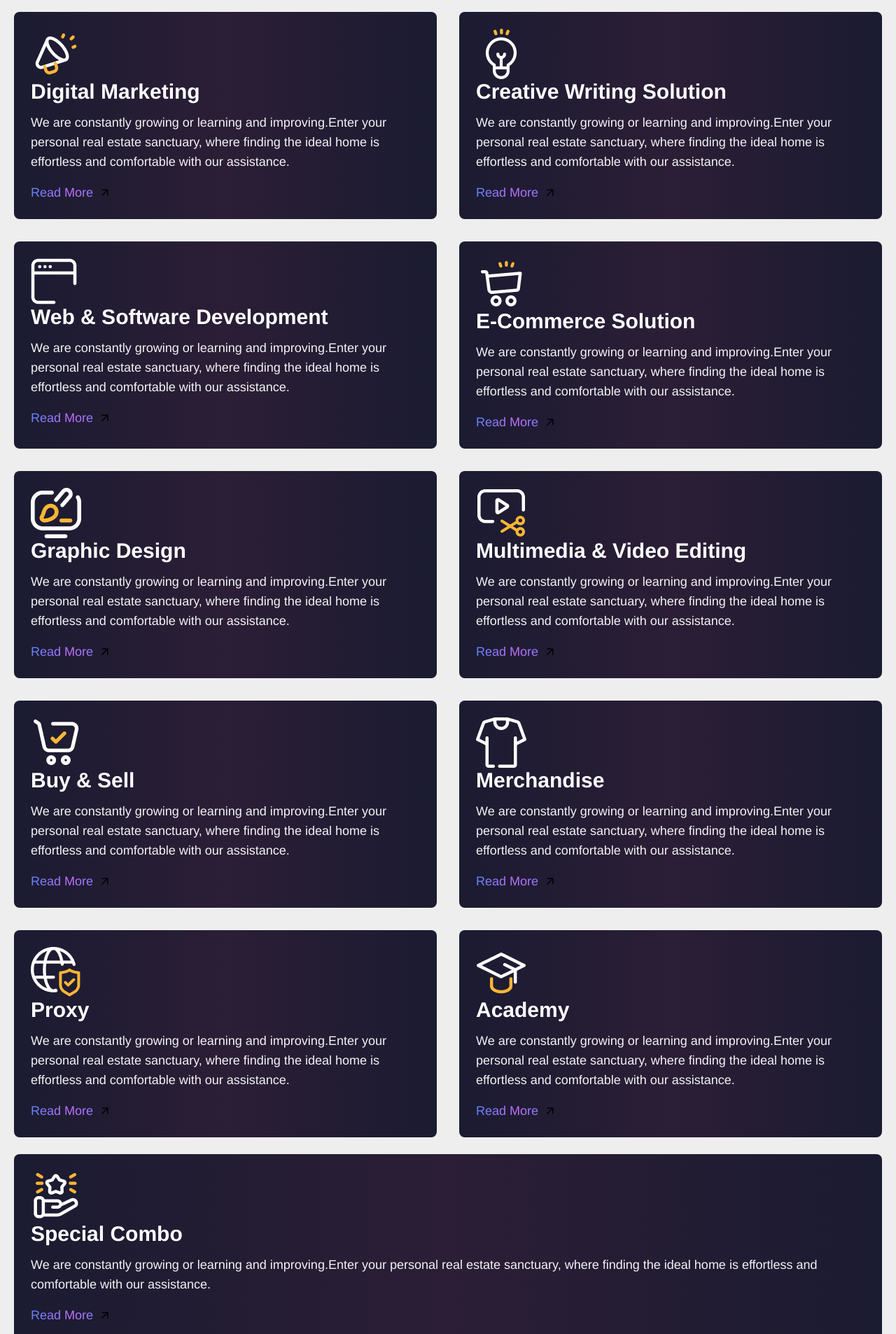
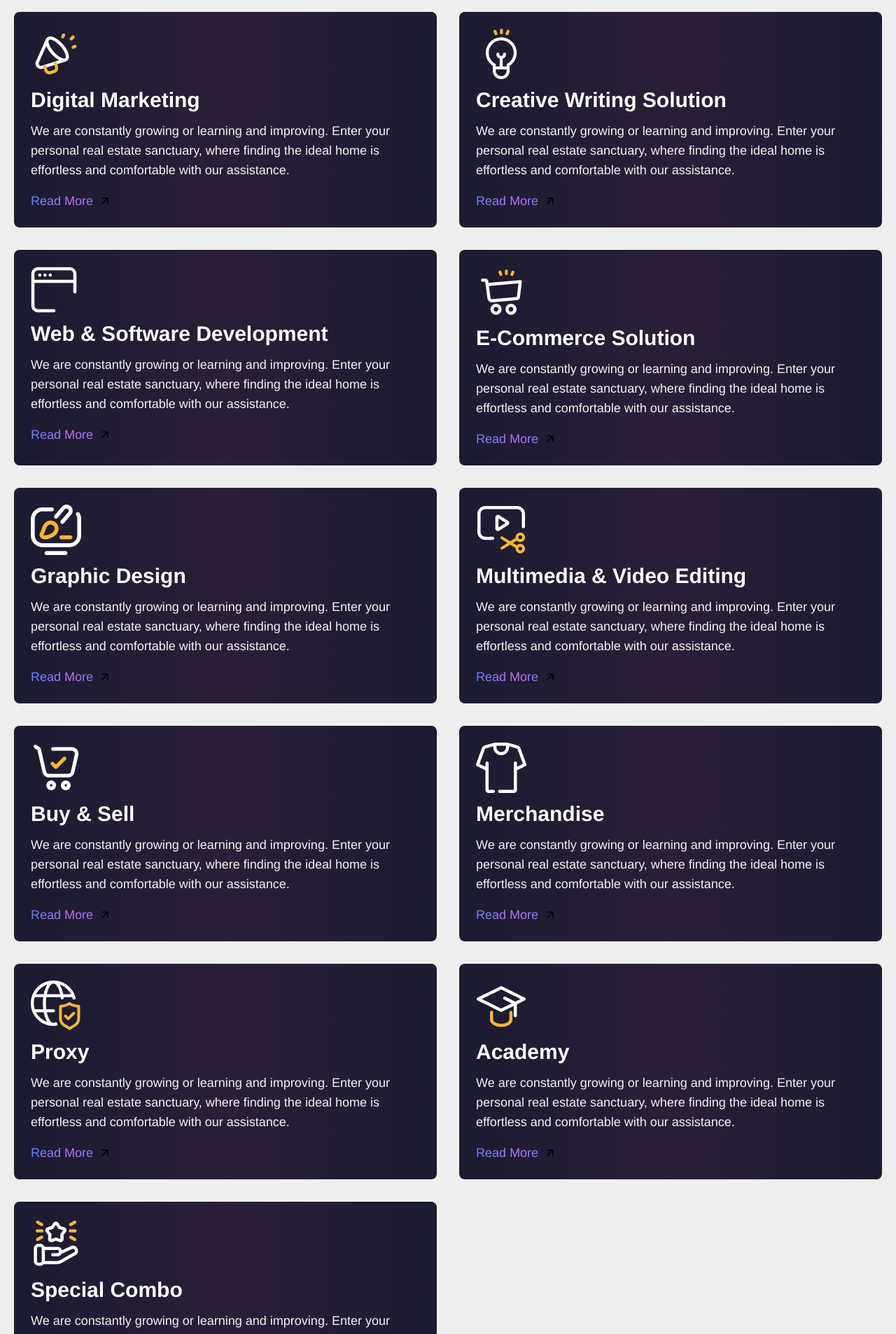
Before and after one commit to HumayunKabirSobuj/metro-solver, a React (Vite) app: page / in a window 1280 px wide. Shown: the part 6180-8086 px from the top of the page at 70% size. Built offline with nearby package versions, Linux system fonts and the light colour scheme.

Commit message:
responsive working

```diff
--- a/package.json
+++ b/package.json
@@ -16,6 +16,7 @@
     "react-dom": "^18.3.1",
     "react-icons": "^5.4.0",
     "react-router-dom": "^7.0.2",
+    "react-slick": "^0.30.2",
     "sort-by": "^1.2.0",
     "swiper": "^11.1.15"
   },
--- a/src/HomePageComponent/OurService.jsx
+++ b/src/HomePageComponent/OurService.jsx
@@ -1,7 +1,12 @@
-import { MdOutlineArrowOutward } from "react-icons/md";
 
 
-import plus from "../HomePagePhoto/banner4.png";
+import { MdOutlineArrowOutward } from "react-icons/md";
+import { Swiper, SwiperSlide } from "swiper/react";
+import "swiper/css";
+import "swiper/css/pagination";
+import { Pagination } from "swiper/modules";
+
+// Import Card Images
 import card1 from "../HomePagePhoto/serviceMike.png";
 import card2 from "../HomePagePhoto/serviceBulb.png";
 import card3 from "../HomePagePhoto/serviceWeb.png";
@@ -13,240 +18,81 @@ import card8 from "../HomePagePhoto/serviceMarchendise.png";
 import card9 from "../HomePagePhoto/serviceProxy.png";
 import card10 from "../HomePagePhoto/serviceAcademy.png";
 import card11 from "../HomePagePhoto/Frame (7).png";
+
 const OurService = () => {
+  const cards = [
+    { img: card1, title: "Digital Marketing" },
+    { img: card2, title: "Creative Writing Solution" },
+    { img: card3, title: "Web & Software Development" },
+    { img: card4, title: "E-Commerce Solution" },
+    { img: card5, title: "Graphic Design" },
+    { img: card6, title: "Multimedia & Video Editing" },
+    { img: card7, title: "Buy & Sell" },
+    { img: card8, title: "Merchandise" },
+    { img: card9, title: "Proxy" },
+    { img: card10, title: "Academy" },
+    { img: card11, title: "Special Combo" },
+  ];
+
   return (
-    <div className="lg:pb-[80px] md:pb-[50px] pb-[20px]">
+    <div>
       <div className="space-y-4 pb-12">
-        <h1 className="text-6xl font-semibold text-white text-center">
-          Our Service
-        </h1>
-        <p className="text-[#F3F3F4]  text-lg text-center">
-          Enter your personal real estate sanctuary, where finding the ideal
-          home is
-          <br />
+        <h1 className="lg:text-6xl text-[28px] font-semibold text-white text-center">Our Service</h1>
+        <p className="text-[#F3F3F4] lg:text-lg text-[14px] text-center">
+          Enter your personal real estate sanctuary, where finding the ideal home is <br />
           effortless and comfortable with our assistance.
         </p>
       </div>
 
-      <div className=" grid md:grid-cols-2 grid-cols-1 gap-8 ">
-        {/* card 1 */}
-        <div className=" rounded-lg  bg-gradient-to-r from-[#1B1B31] via-[#2B1E36] to-[#1B1B31] p-6">
-          <div className="flex justify-start  ">
-            <img src={card1} alt="icon" className="w-18 h-18" />
+      {/* Swiper Slider for Small Devices */}
+      <div className="lg:hidden">
+        <Swiper
+          slidesPerView={1}
+          spaceBetween={20}
+          pagination={{ clickable: true }}
+          modules={[Pagination]}
+          className="w-full"
+        >
+          {cards.map((card, index) => (
+            <SwiperSlide key={index}>
+              <div className="rounded-lg bg-gradient-to-r from-[#1B1B31] via-[#2B1E36] to-[#1B1B31] p-6 text-left h-[400px]">
+                <div className="flex justify-start mb-3 w-14 h-14">
+                  <img src={card.img} alt="icon" className="w-14 h-14" />
                 </div>
-          <h2 className="text-white text-3xl font-semibold mb-3">
-            Digital Marketing
-          </h2>
+                <h2 className="text-white text-3xl font-semibold mb-3">{card.title}</h2>
                 <p className="text-[#F3F3F4] text-lg">
-            We are constantly growing or learning and improving.Enter your
-            personal real estate sanctuary, where finding the ideal home is
-            effortless and comfortable with our assistance.
+                  We are constantly growing or learning and improving. Enter your personal real estate sanctuary, where
+                  finding the ideal home is effortless and comfortable with our assistance.
                 </p>
-
-          <button className="bg-clip-text bg-gradient-to-r from-[#6384FC] via-[#C16EFD] to-[#6384FC] text-lg font-medium mt-4 flex items-center gap-2">
-            <p className="text-transparent">Read More</p>{" "}
-            <MdOutlineArrowOutward />
+                <button className="bg-clip-text bg-gradient-to-r from-[#6384FC] via-[#C16EFD] to-[#6384FC] text-lg font-medium mt-4 flex items-center gap-2 lg:justify-start justify-center mx-auto">
+                  <p className="text-transparent">Read More</p> <MdOutlineArrowOutward />
                 </button>
               </div>
-        {/* card 2 */}
-        <div className=" rounded-lg  bg-gradient-to-r from-[#1B1B31] via-[#2B1E36] to-[#1B1B31] p-6">
-          <div className="flex justify-start ">
-            <img src={card2} alt="icon" className="w-18 h-18" />
+            </SwiperSlide>
+          ))}
+        </Swiper>
       </div>
-          <h2 className="text-white text-3xl font-semibold mb-3">
-            Creative Writing Solution
-          </h2>
+
+      {/* Grid View for Large Devices */}
+      <div className="hidden lg:grid md:grid-cols-2 grid-cols-1 gap-8">
+        {cards.map((card, index) => (
+          <div
+            key={index}
+            className="rounded-lg bg-gradient-to-r from-[#1B1B31] via-[#2B1E36] to-[#1B1B31] p-6"
+          >
+            <div className="flex justify-start mb-3">
+              <img src={card.img} alt="icon" className="w-18 h-18" />
+            </div>
+            <h2 className="text-white text-3xl font-semibold mb-3">{card.title}</h2>
             <p className="text-[#F3F3F4] text-lg">
-            We are constantly growing or learning and improving.Enter your
-            personal real estate sanctuary, where finding the ideal home is
-            effortless and comfortable with our assistance.
+              We are constantly growing or learning and improving. Enter your personal real estate sanctuary, where
+              finding the ideal home is effortless and comfortable with our assistance.
             </p>
-
             <button className="bg-clip-text bg-gradient-to-r from-[#6384FC] via-[#C16EFD] to-[#6384FC] text-lg font-medium mt-4 flex items-center gap-2">
-            <p className="text-transparent">Read More</p>{" "}
-            <MdOutlineArrowOutward />
+              <p className="text-transparent">Read More</p> <MdOutlineArrowOutward />
             </button>
           </div>
-        {/* card 3 */}
-        <div className=" rounded-lg  bg-gradient-to-r from-[#1B1B31] via-[#2B1E36] to-[#1B1B31] p-6">
-          <div className="flex justify-start ">
-            <img src={card3} alt="icon" className="w-18 h-18" />
-          </div>
-          <h2 className="text-white text-3xl font-semibold mb-3">
-            Web & Software Development
-          </h2>
-          <p className="text-[#F3F3F4] text-lg">
-            We are constantly growing or learning and improving.Enter your
-            personal real estate sanctuary, where finding the ideal home is
-            effortless and comfortable with our assistance.
-          </p>
-
-          <button className="bg-clip-text bg-gradient-to-r from-[#6384FC] via-[#C16EFD] to-[#6384FC] text-lg font-medium mt-4 flex items-center gap-2">
-            <p className="text-transparent">Read More</p>{" "}
-            <MdOutlineArrowOutward />
-          </button>
-        </div>
-        {/* card 4 */}
-        <div className=" rounded-lg  bg-gradient-to-r from-[#1B1B31] via-[#2B1E36] to-[#1B1B31] p-6">
-          <div className="flex justify-start ">
-            <img src={card4} alt="icon" className="w-18 h-18" />
-          </div>
-          <h2 className="text-white text-3xl font-semibold mb-3">
-            E-Commerce Solution
-          </h2>
-          <p className="text-[#F3F3F4] text-lg">
-            We are constantly growing or learning and improving.Enter your
-            personal real estate sanctuary, where finding the ideal home is
-            effortless and comfortable with our assistance.
-          </p>
-
-          <button className="bg-clip-text bg-gradient-to-r from-[#6384FC] via-[#C16EFD] to-[#6384FC] text-lg font-medium mt-4 flex items-center gap-2">
-            <p className="text-transparent">Read More</p>{" "}
-            <MdOutlineArrowOutward />
-          </button>
-        </div>
-        {/* card 5 */}
-        <div className=" rounded-lg  bg-gradient-to-r from-[#1B1B31] via-[#2B1E36] to-[#1B1B31] p-6">
-          <div className="flex justify-start ">
-            <img src={card5} alt="icon" className="w-18 h-18" />
-          </div>
-          <h2 className="text-white text-3xl font-semibold mb-3">
-            Graphic Design
-          </h2>
-          <p className="text-[#F3F3F4] text-lg">
-            We are constantly growing or learning and improving.Enter your
-            personal real estate sanctuary, where finding the ideal home is
-            effortless and comfortable with our assistance.
-          </p>
-
-          <button className="bg-clip-text bg-gradient-to-r from-[#6384FC] via-[#C16EFD] to-[#6384FC] text-lg font-medium mt-4 flex items-center gap-2">
-            <p className="text-transparent">Read More</p>{" "}
-            <MdOutlineArrowOutward />
-          </button>
-        </div>
-        {/* card 6 */}
-        <div className=" rounded-lg  bg-gradient-to-r from-[#1B1B31] via-[#2B1E36] to-[#1B1B31] p-6">
-          <div className="flex justify-start ">
-            <img src={card6} alt="icon" className="w-18 h-18" />
-          </div>
-          <h2 className="text-white text-3xl font-semibold mb-3">
-            Multimedia & Video Editing
-          </h2>
-          <p className="text-[#F3F3F4] text-lg">
-            We are constantly growing or learning and improving.Enter your
-            personal real estate sanctuary, where finding the ideal home is
-            effortless and comfortable with our assistance.
-          </p>
-
-          <button className="bg-clip-text bg-gradient-to-r from-[#6384FC] via-[#C16EFD] to-[#6384FC] text-lg font-medium mt-4 flex items-center gap-2">
-            <p className="text-transparent">Read More</p>{" "}
-            <MdOutlineArrowOutward />
-          </button>
-        </div>
-        {/* card 7 */}
-        <div className=" rounded-lg  bg-gradient-to-r from-[#1B1B31] via-[#2B1E36] to-[#1B1B31] p-6">
-          <div className="flex justify-start ">
-            <img src={card7} alt="icon" className="w-18 h-18" />
-          </div>
-          <h2 className="text-white text-3xl font-semibold mb-3">Buy & Sell</h2>
-          <p className="text-[#F3F3F4] text-lg">
-            We are constantly growing or learning and improving.Enter your
-            personal real estate sanctuary, where finding the ideal home is
-            effortless and comfortable with our assistance.
-          </p>
-
-          <button className="bg-clip-text bg-gradient-to-r from-[#6384FC] via-[#C16EFD] to-[#6384FC] text-lg font-medium mt-4 flex items-center gap-2">
-            <p className="text-transparent">Read More</p>{" "}
-            <MdOutlineArrowOutward />
-          </button>
-        </div>
-        {/* card 8 */}
-        <div className=" rounded-lg  bg-gradient-to-r from-[#1B1B31] via-[#2B1E36] to-[#1B1B31] p-6">
-          <div className="flex justify-start ">
-            <img src={card8} alt="icon" className="w-18 h-18" />
-          </div>
-          <h2 className="text-white text-3xl font-semibold mb-3">
-            Merchandise
-          </h2>
-          <p className="text-[#F3F3F4] text-lg">
-            We are constantly growing or learning and improving.Enter your
-            personal real estate sanctuary, where finding the ideal home is
-            effortless and comfortable with our assistance.
-          </p>
-
-          <button className="bg-clip-text bg-gradient-to-r from-[#6384FC] via-[#C16EFD] to-[#6384FC] text-lg font-medium mt-4 flex items-center gap-2">
-            <p className="text-transparent">Read More</p>{" "}
-            <MdOutlineArrowOutward />
-          </button>
-        </div>
-        {/* card 9 */}
-        <div className=" rounded-lg  bg-gradient-to-r from-[#1B1B31] via-[#2B1E36] to-[#1B1B31] p-6">
-          <div className="flex justify-start ">
-            <img src={card9} alt="icon" className="w-18 h-18" />
-          </div>
-          <h2 className="text-white text-3xl font-semibold mb-3">Proxy</h2>
-          <p className="text-[#F3F3F4] text-lg">
-            We are constantly growing or learning and improving.Enter your
-            personal real estate sanctuary, where finding the ideal home is
-            effortless and comfortable with our assistance.
-          </p>
-
-          <button className="bg-clip-text bg-gradient-to-r from-[#6384FC] via-[#C16EFD] to-[#6384FC] text-lg font-medium mt-4 flex items-center gap-2">
-            <p className="text-transparent">Read More</p>{" "}
-            <MdOutlineArrowOutward />
-          </button>
-        </div>
-        {/* card 10 */}
-        <div className=" rounded-lg  bg-gradient-to-r from-[#1B1B31] via-[#2B1E36] to-[#1B1B31] p-6">
-          <div className="flex justify-start ">
-            <img src={card10} alt="icon" className="w-18 h-18" />
-          </div>
-          <h2 className="text-white text-3xl font-semibold mb-3">Academy</h2>
-          <p className="text-[#F3F3F4] text-lg">
-            We are constantly growing or learning and improving.Enter your
-            personal real estate sanctuary, where finding the ideal home is
-            effortless and comfortable with our assistance.
-          </p>
-
-          <button className="bg-clip-text bg-gradient-to-r from-[#6384FC] via-[#C16EFD] to-[#6384FC] text-lg font-medium mt-4 flex items-center gap-2">
-            <p className="text-transparent">Read More</p>{" "}
-            <MdOutlineArrowOutward />
-          </button>
-        </div>
-      </div>
-      {/* card 11 */}
-      <div className=" rounded-lg  bg-gradient-to-r from-[#1B1B31] via-[#2B1E36] to-[#1B1B31] p-6 mt-6 mb-[140px]">
-        <div className="flex justify-start">
-          <img src={card11} alt="icon" className="w-18 h-18" />
-        </div>
-        <h2 className="text-white text-3xl font-semibold mb-3">
-          Special Combo
-        </h2>
-        <p className="text-[#F3F3F4] text-lg">
-          We are constantly growing or learning and improving.Enter your
-          personal real estate sanctuary, where finding the ideal home is
-          effortless and comfortable with our assistance.
-        </p>
-
-        <button className="bg-clip-text bg-gradient-to-r from-[#6384FC] via-[#C16EFD] to-[#6384FC] text-lg font-medium mt-4 flex items-center gap-2">
-          <p className="text-transparent">Read More</p>{" "}
-          <MdOutlineArrowOutward />
-        </button>
-      </div>
-
-      <div className="grid lg:grid-cols-3 md:grid-cols-2 grid-cols-1 gap-8">
-        <div className="rounded-[24px] bg-gradient-to-r from-[#1B1B31] via-[#2B1E36] to-[#1B1B31] p-6 text-center space-y-1">
-          <h1 className="text-white text-7xl font-medium flex items-center justify-center gap-3"><p>150 </p> <img src={plus} alt="" /></h1>
-          <p className="text-[#F3F3F4] text-9">Current Clients</p>
-        </div>
-        <div className="rounded-[24px] bg-gradient-to-r from-[#1B1B31] via-[#2B1E36] to-[#1B1B31] p-6 text-center space-y-1">
-          <h1 className="text-white text-7xl font-medium flex items-center justify-center gap-3"><p>25k </p> <img src={plus} alt="" /></h1>
-          <p className="text-[#F3F3F4] text-9">Completed Projects</p>
-        </div>
-        <div className="rounded-[24px] bg-gradient-to-r from-[#1B1B31] via-[#2B1E36] to-[#1B1B31] p-6 text-center space-y-1">
-          <h1 className="text-white text-7xl font-medium flex items-center justify-center gap-3"><p>90 </p> <img src={plus} alt="" /></h1>
-          <p className="text-[#F3F3F4] text-9">Metro Solver Teams</p>
-        </div>
+        ))}
       </div>
     </div>
   );
```
Also changed, not shown: src/HomePageComponent/ContactForm.jsx (+5 -5 lines), src/utils/MeetOurAgents.jsx (+9 -9 lines), 1 other file (tests, documents, lock files or other folders). Lines whose indentation alone changed are shown as unchanged.
